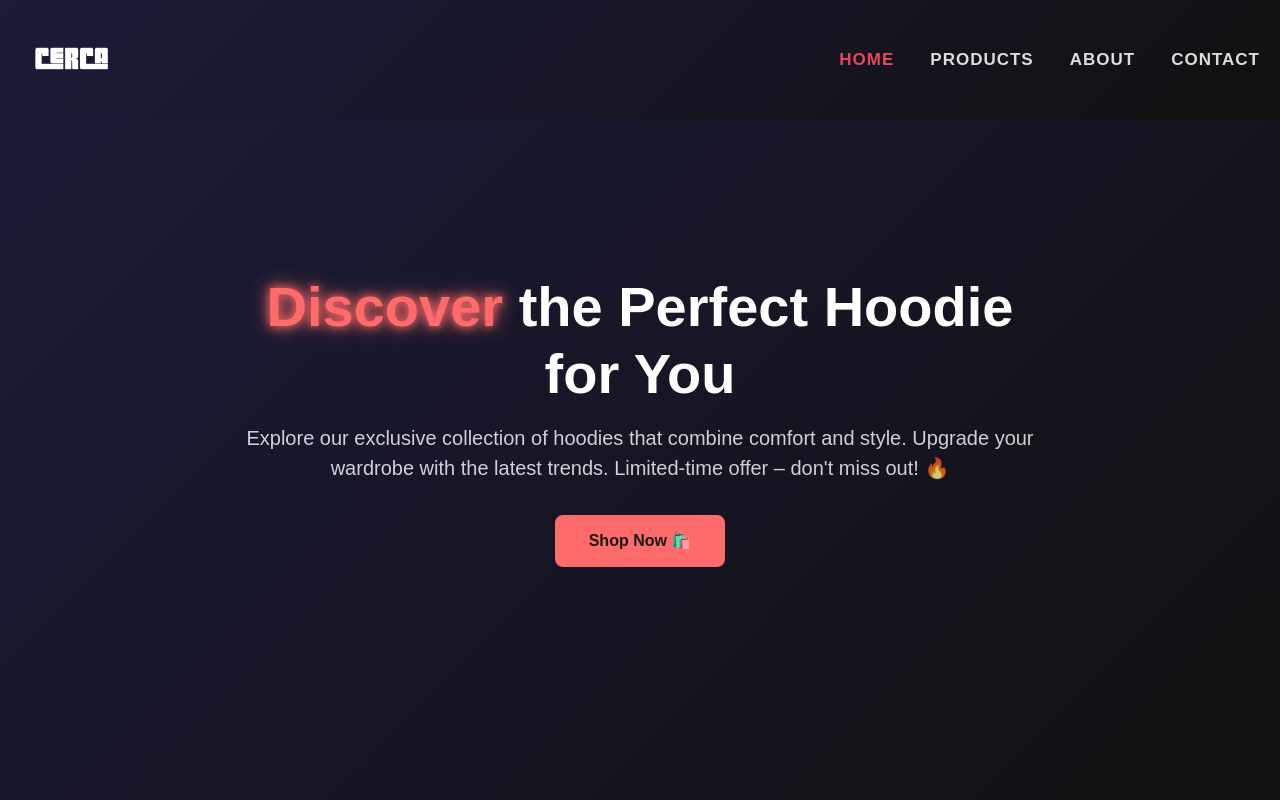
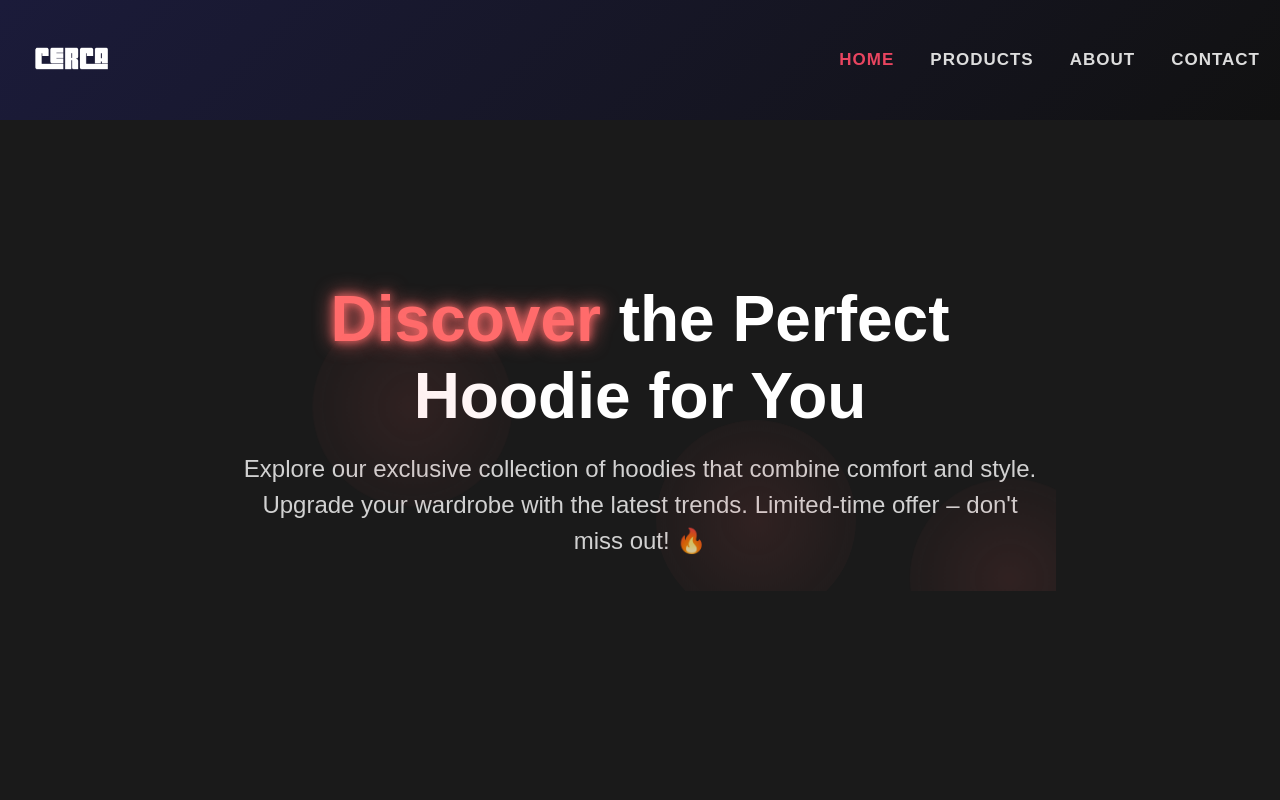
Before and after one commit to fareshossamm/Cerca-eg, a React (Create React App) app: page / in a window 1280 px wide. Shown: the top 800 px of the page. Built offline with nearby package versions, Linux system fonts and the light colour scheme; a small style sheet from the web is missing; the HTML template or start-up script is replaced by a standard one.

Commit message:
new commit

```diff
--- a/src/Component/Home.css
+++ b/src/Component/Home.css
@@ -1,26 +1,30 @@
 /* الألوان الأساسية للوضع الداكن */
 :root {
-  --primary-color: #ff6b6b; /* لون رئيسي جذاب */
-  --background-color: #1a1a1a; /* لون خلفية داكن */
+  --primary-color: #ff6b6b; /* لون رئيسي */
+  --background-color: #121212; /* لون خلفية داكن */
   --text-color: #ffffff; /* لون النص الأبيض */
   --hover-color: #ff8b8b; /* لون عند التمرير */
 }
 
+/* تصميم القسم */
 .hero-section {
-  background: linear-gradient(135deg, #1b1b3a, #111);
+  background-color: var(--background-color);
   color: var(--text-color);
-  padding: 2rem 1rem;
   min-height: 100vh;
   display: flex;
   align-items: center;
   justify-content: center;
-  text-align: center;
+  overflow: hidden;
+  position: relative;
 }
 
 .hero-container {
   max-width: 1200px;
   margin: 0 auto;
   padding: 0 1rem;
+  text-align: center;
+  position: relative;
+  z-index: 1;
 }
 
 .hero-content {
@@ -28,11 +32,13 @@
   margin: 0 auto;
 }
 
+/* النصوص responsive */
 .hero-title {
-  font-size: 3.5rem;
+  font-size: clamp(2rem, 8vw, 4rem); /* حجم الخط يتكيف مع عرض الشاشة */
   font-weight: bold;
   margin-bottom: 1rem;
   line-height: 1.2;
+  color: var(--text-color);
 }
 
 .highlight {
@@ -41,7 +47,7 @@
 }
 
 .hero-description {
-  font-size: 1.25rem;
+  font-size: clamp(1rem, 4vw, 1.5rem); /* حجم الخط يتكيف مع عرض الشاشة */
   margin-bottom: 2rem;
   color: rgba(255, 255, 255, 0.8);
 }
@@ -54,9 +60,9 @@
 
 .hero-btn {
   padding: 0.75rem 2rem;
-  font-size: 1rem;
+  font-size: clamp(0.875rem, 3vw, 1rem); /* حجم الخط يتكيف مع عرض الشاشة */
   font-weight: bold;
-  border-radius: 8px;
+  border-radius: 25px;
   text-decoration: none;
   transition: all 0.3s ease;
 }
@@ -74,12 +80,64 @@
   box-shadow: 0 4px 15px rgba(255, 107, 107, 0.4);
 }
 
-/* تأثيرات AOS */
-[data-aos] {
-  opacity: 0;
-  transition-property: opacity, transform;
+/* تأثيرات إضافية */
+.hero-effects {
+  position: absolute;
+  top: 0;
+  left: 0;
+  right: 0;
+  bottom: 0;
+  z-index: 0;
+  overflow: hidden;
 }
 
-[data-aos].aos-animate {
-  opacity: 1;
+.effect-circle {
+  position: absolute;
+  width: 200px;
+  height: 200px;
+  background: radial-gradient(circle, rgba(255, 107, 107, 0.1), transparent);
+  border-radius: 50%;
+  animation: float 6s infinite ease-in-out;
 }
+
+.effect-circle:nth-child(1) {
+  top: 10%;
+  left: 10%;
+  animation-duration: 8s;
+}
+
+.effect-circle:nth-child(2) {
+  top: 50%;
+  left: 50%;
+  animation-duration: 10s;
+}
+
+.effect-circle:nth-child(3) {
+  top: 70%;
+  left: 80%;
+  animation-duration: 12s;
+}
+
+@keyframes float {
+  0%, 100% {
+    transform: translateY(0) translateX(0);
+  }
+  50% {
+    transform: translateY(-20px) translateX(20px);
+  }
+}
+
+/* استعلامات الوسائط لضبط الخطوط على الشاشات الصغيرة */
+@media (max-width: 768px) {
+  .hero-title {
+    font-size: clamp(1.5rem, 6vw, 3rem); /* حجم أصغر للشاشات الصغيرة */
+  }
+
+  .hero-description {
+    font-size: clamp(0.875rem, 3.5vw, 1.25rem); /* حجم أصغر للشاشات الصغيرة */
+  }
+
+  .hero-btn {
+    padding: 0.5rem 1.5rem; /* حجم أصغر للأزرار على الشاشات الصغيرة */
+  }
+}
--- a/src/Component/Home.js
+++ b/src/Component/Home.js
@@ -24,18 +24,21 @@ function Hero() {
     <section className="hero-section">
       <div className="hero-container">
         {/* النصوص */}
-        <div className="hero-content" data-aos="fade-right">
+        <div className="hero-content" data-aos="fade-up">
           <h1 className="hero-title">
             <span className="highlight">Discover</span> the Perfect Hoodie for You
           </h1>
           <p className="hero-description">
             Explore our exclusive collection of hoodies that combine comfort and style. Upgrade your wardrobe with the latest trends. Limited-time offer – don't miss out! 🔥
           </p>
-          <div className="hero-buttons">
-            <Link to="/products" className="hero-btn primary">
-              Shop Now 🛍️
-            </Link>
-          </div>
+
+        </div>
+
+        {/* تأثيرات إضافية */}
+        <div className="hero-effects">
+          <div className="effect-circle"></div>
+          <div className="effect-circle"></div>
+          <div className="effect-circle"></div>
         </div>
       </div>
     </section>
```
